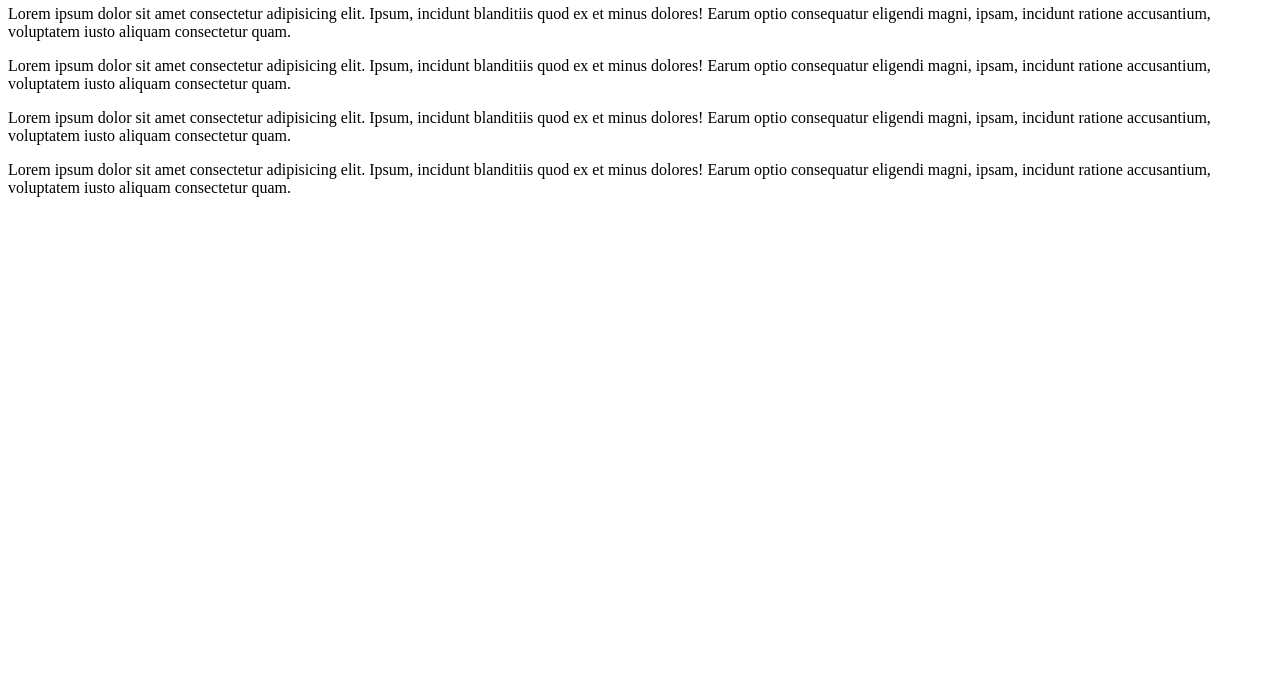
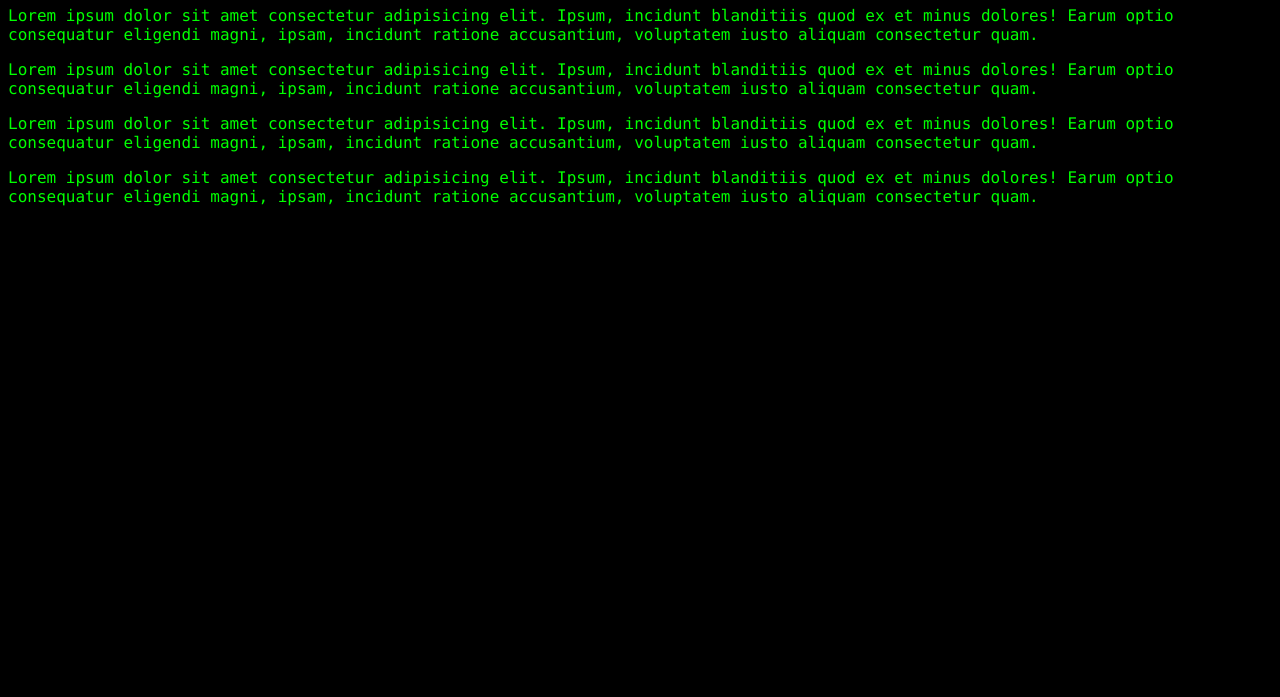
Before and after one commit to jordanvieler/personal-site, a plain HTML site: page index.html in a window 1280 px wide. Shown: the part 103-800 px from the top of the page. Drawn offline with Linux system fonts and the light colour scheme.

Commit message:
changed global colors, links

```diff
--- a/css/style.css
+++ b/css/style.css
@@ -1,8 +1,15 @@
+body{
+    font-family: monaco, monospace;
+    color: lime;
+    background-color: black;
+}
+
 .navbar .menu {
     display: none;
 }
 .navbar a{
     text-decoration: none;
+    color: lime
 }
 
 @media screen and (max-width: 600px) {
```
